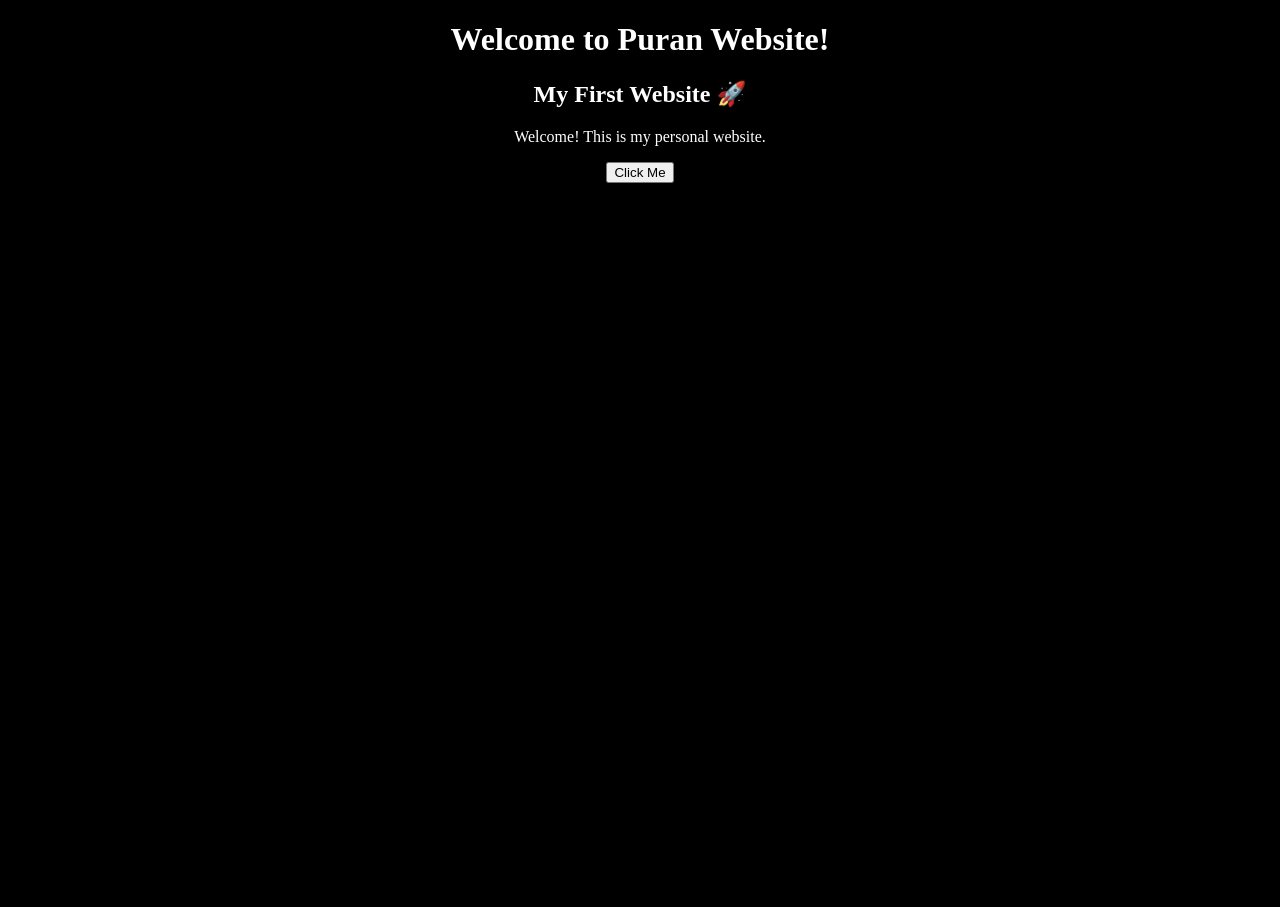
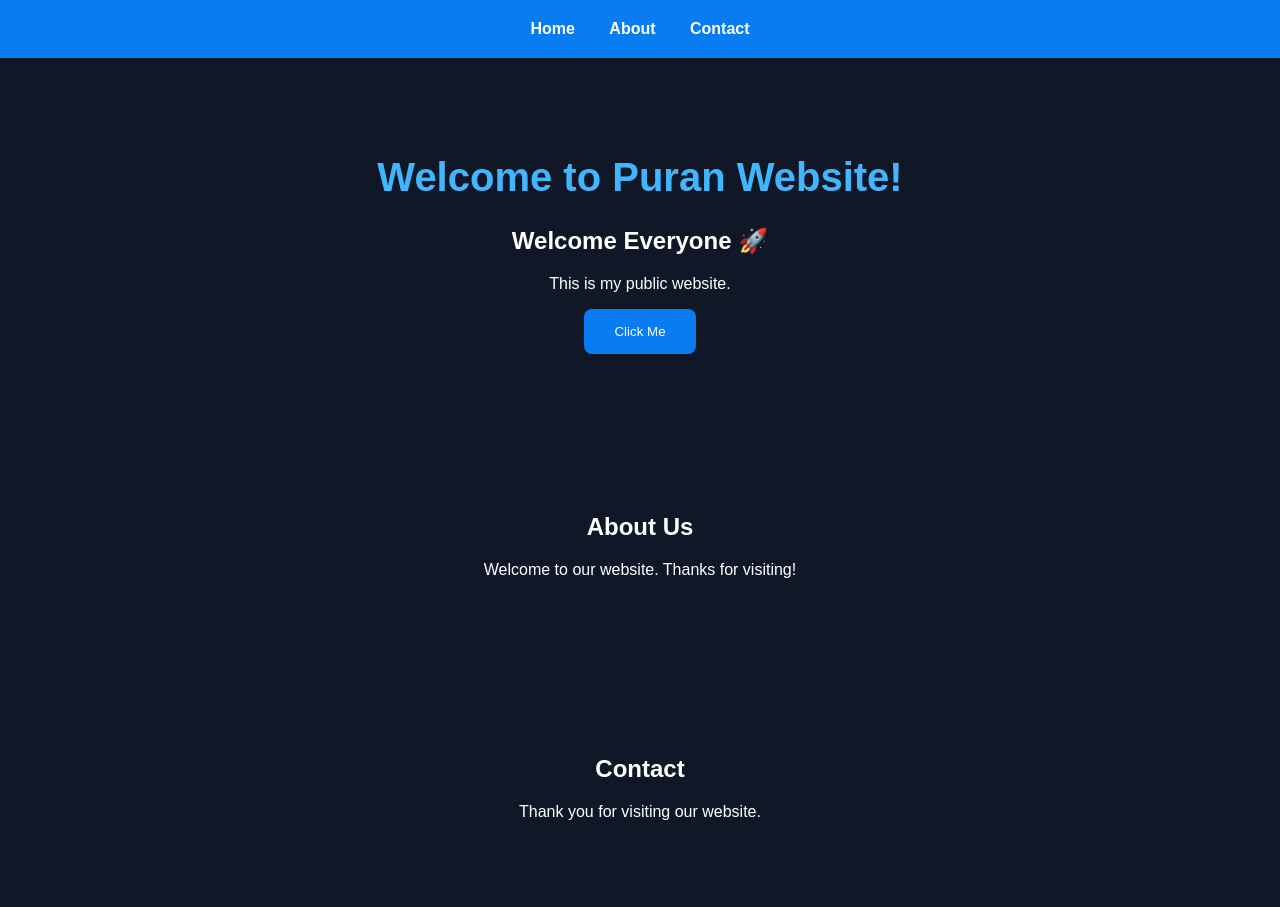
Before and after one commit to puranmalshrma451-lang/puran-website, a plain HTML site: page index.html in a window 1280 px wide. Before the commit the page ends 800 px from the top, so only its background shows below. Drawn offline with Linux system fonts and the light colour scheme.

Commit message:
Update index.html

```diff
--- a/index.html
+++ b/index.html
@@ -1,20 +1,75 @@
+
 <!DOCTYPE html>
 <html>
 <head>
     <title>Puran Website</title>
+    <style>
+        body {
+            margin: 0;
+            font-family: Arial;
+            background: #101827;
+            color: white;
+            text-align: center;
+        }
+
+        nav {
+            background: #087cf0;
+            padding: 20px;
+        }
+
+        nav a {
+            color: white;
+            text-decoration: none;
+            margin: 15px;
+            font-weight: bold;
+        }
+
+        .content {
+            padding: 70px 20px;
+        }
+
+        h1 {
+            font-size: 40px;
+            color: #42b5ff;
+        }
+
+        button {
+            background: #087cf0;
+            color: white;
+            padding: 15px 30px;
+            border: none;
+            border-radius: 8px;
+            cursor: pointer;
+        }
+    </style>
 </head>
 
-<body style="background-color:black; color:white; text-align:center;">
+<body>
 
-    <h1>Welcome to Puran Website!</h1>
+    <nav>
+        <a href="#home">Home</a>
+        <a href="#about">About</a>
+        <a href="#contact">Contact</a>
+    </nav>
 
-    <h2>My First Website 🚀</h2>
+    <div class="content" id="home">
+        <h1>Welcome to Puran Website!</h1>
+        <h2>Welcome Everyone 🚀</h2>
+        <p>This is my public website.</p>
+        <button onclick="alert('Welcome to Puran Website!')">
+            Click Me
+        </button>
+    </div>
 
-    <p>Welcome! This is my personal website.</p>
+    <div class="content" id="about">
+        <h2>About Us</h2>
+        <p>Welcome to our website. Thanks for visiting!</p>
+    </div>
 
-    <button onclick="alert('Hello Puran!')">
-        Click Me
-    </button>
+    <div class="content" id="contact">
+        <h2>Contact</h2>
+        <p>Thank you for visiting our website.</p>
+    </div>
 
 </body>
 </html>
```
